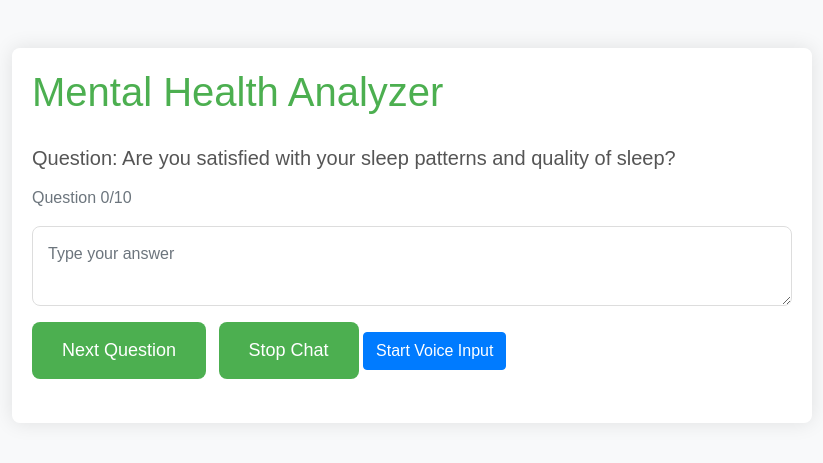
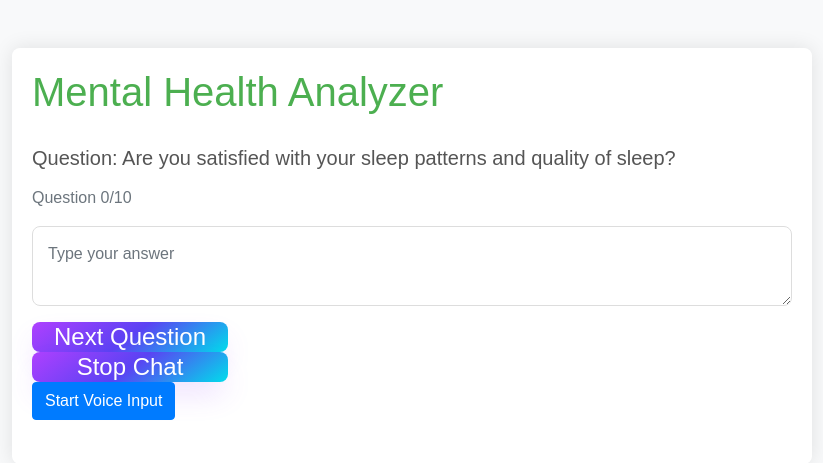
Before and after one commit to Tahir-Abbas-555/Mental_Health_Chatbot, a Flask app: page / in a window 1280 px wide. Shown: the top 463 px of the page, without its empty margins (228-1051 px from the left). Run offline with Flask 3, Linux system fonts and the light colour scheme; some libraries are stand-ins or nearby versions.

Commit message:
Try To add Soming New

```diff
--- a/templates/index.html
+++ b/templates/index.html
@@ -27,21 +27,26 @@
             box-shadow: 0 0 20px rgba(0, 0, 0, 0.1);
             margin-top: 50px;
             border-radius: 8px;
-            transition: box-shadow 0.3s ease; /* Add smooth transition to box-shadow */
+            transition: box-shadow 0.3s ease;
+            /* Add smooth transition to box-shadow */
         }
 
         h1 {
-            color: #4caf50; /* Set heading color to a green shade */
+            color: #4caf50;
+            /* Set heading color to a green shade */
         }
 
         #questionContainer {
             margin-top: 30px;
+            display: flex; /* Add this property */
+            justify-content: space-between; /* Add this property */
         }
 
         #questionOutput {
             font-size: 20px;
             margin-bottom: 15px;
-            color: #555; /* Set a slightly muted color for better readability */
+            color: #555;
+            /* Set a slightly muted color for better readability */
         }
 
         #questionCount {
@@ -54,7 +59,8 @@
             margin-bottom: 15px;
             border: 1px solid #ddd;
             border-radius: 8px;
-            transition: border-color 0.3s ease; /* Add smooth transition to border-color */
+            transition: border-color 0.3s ease;
+            /* Add smooth transition to border-color */
         }
 
         #answerInput:focus {
@@ -62,21 +68,57 @@
             border-color: #4caf50;
         }
 
-        #nextQuestionBtn, #stopChatBtn {
-            padding: 15px 30px;
-            font-size: 18px;
-            background-color: #4caf50;
-            color: #fff;
-            border: none;
+        #nextQuestionBtn,
+        #stopChatBtn {
+            align-items: center;
+            background-image: linear-gradient(144deg, #AF40FF, #5B42F3 50%, #00DDEB);
+            border: 0;
             border-radius: 8px;
+            box-shadow: rgba(151, 65, 252, 0.2) 0 15px 30px -5px;
+            box-sizing: border-box;
+            color: #FFFFFF;
+            display: flex;
+            font-family: Phantomsans, sans-serif;
+            font-size: 20px;
+            justify-content: center;
+            line-height: 1em;
+            max-width: 100%;
+            min-width: 140px;
+            padding: 3px;
+            text-decoration: none;
+            user-select: none;
+            -webkit-user-select: none;
+            touch-action: manipulation;
+            white-space: nowrap;
             cursor: pointer;
-            transition: background-color 0.3s ease-in-out;
         }
 
-        #nextQuestionBtn:hover, #stopChatBtn:hover {
+        #nextQuestionBtn:hover,
+        #stopChatBtn:hover {
             background-color: #4caf50;
         }
 
+        #nextQuestionBtn:hover,
+        #stopChatBtn:hover,
+        #nextQuestionBtn:active,
+        #stopChatBtn:active {
+            outline: 0;
+        }
+
+        #nextQuestionBtn span,
+        #stopChatBtn span {
+            background-color: rgb(5, 6, 45);
+            padding: 16px 24px;
+            border-radius: 6px;
+            width: 100%;
+            height: 100%;
+            transition: 300ms;
+        }
+
+        #nextQuestionBtn:hover span,
+        #stopChatBtn:hover span {
+            background: none
+        }
 
         #predictionOutput {
             margin-top: 30px;
@@ -88,8 +130,18 @@
         #predictionOutput a:hover {
             text-decoration: underline;
         }
+
+        @media (min-width: 768px) {
+
+            #stopChatBtn,
+            #nextQuestionBtn {
+                font-size: 24px;
+                min-width: 196px;
+            }
+        }
     </style>
 </head>
+
 <body class="bg-light">
     <div class="container mt-5 animate__animated animate__fadeIn animate__slow">
         <h1 class="mb-4">Mental Health Analyzer</h1>
```
